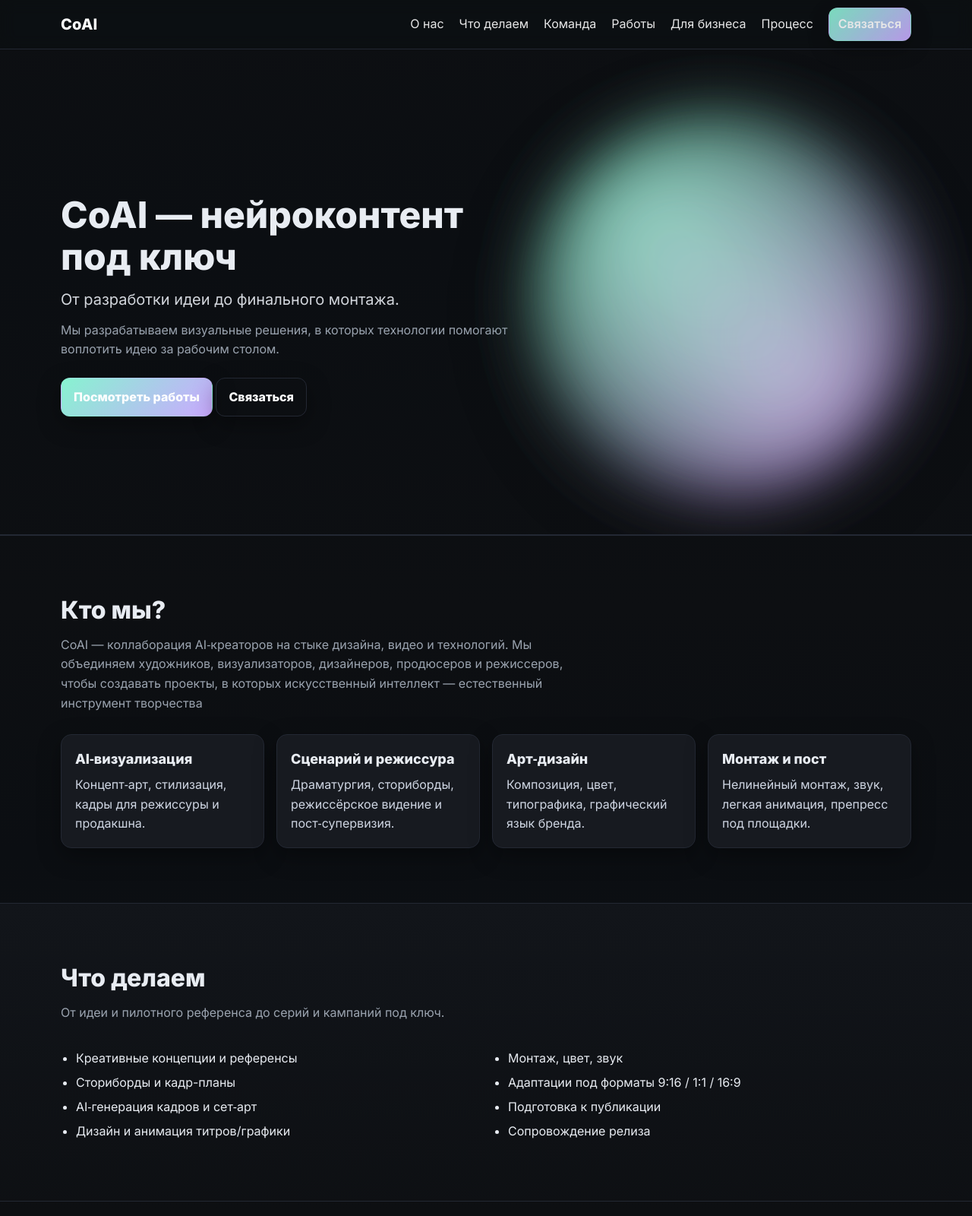
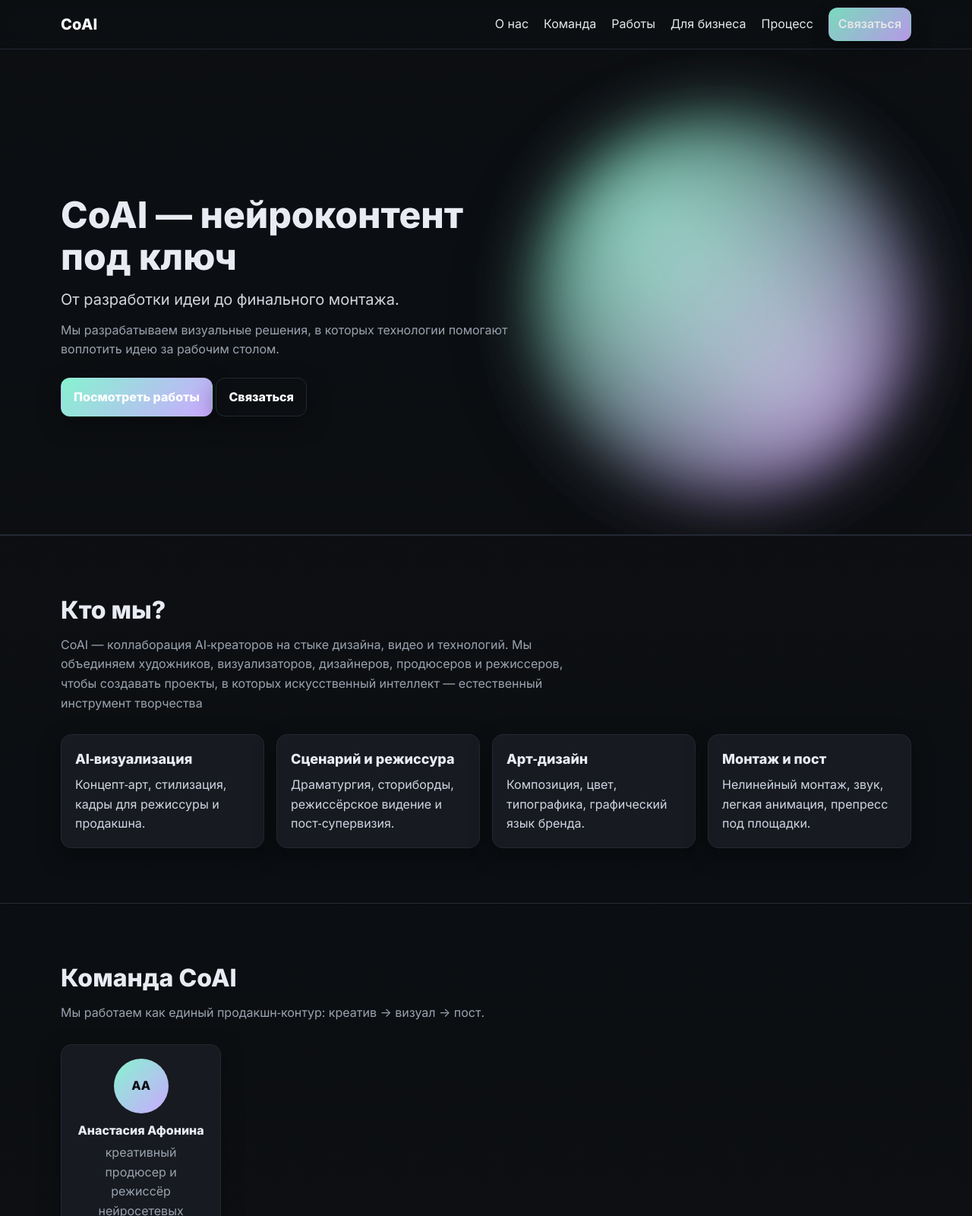
Before and after one commit to kremhk/coai-site, a plain HTML site: page index.html in a window 1280 px wide. Shown: the top 1600 px of the page at 76% size. Drawn offline with Linux system fonts and the light colour scheme.

Commit message:
Disable services section and navigation link
Comment out the services section and related links in the navigation.

```diff
--- a/index.html
+++ b/index.html
@@ -18,7 +18,7 @@
     </button>
     <nav class="nav" id="nav">
       <a href="#about">О нас</a>
-      <a href="#services">Что делаем</a>
+     <!-- <a href="#services">Что делаем</a>-->
       <a href="#team">Команда</a>
       <a href="#portfolio">Работы</a>
       <a href="#business">Для бизнеса</a>
@@ -82,7 +82,7 @@
   </section>
 
   <!-- SERVICES -->
-  <section class="section section--tinted" id="services">
+<!--  <section class="section section--tinted" id="services">
     <div class="container">
       <div class="section__header">
         <h2>Что делаем</h2>
@@ -107,7 +107,7 @@
         </div>
       </div>
     </div>
-  </section>
+  </section>-->
 
   <!-- TEAM -->
   <section class="section" id="team">
```
